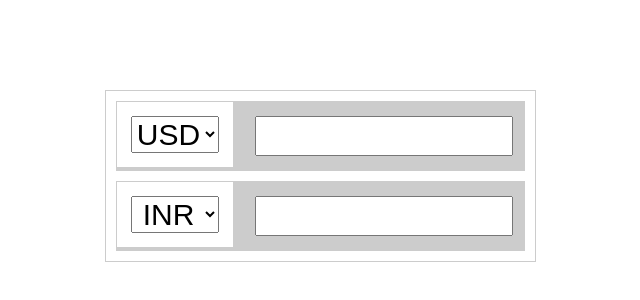
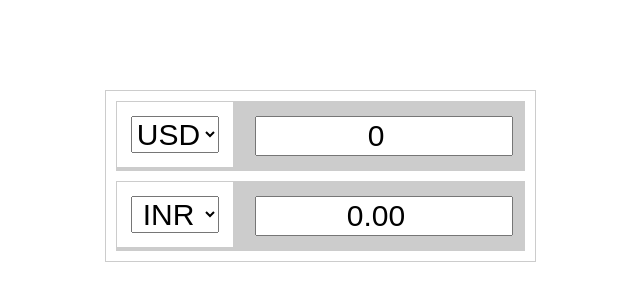
Before and after one commit to muhafiz5814/Currency-Converter, a React (Create React App) app: page / in a window 1280 px wide. Shown: the part 224-524 px from the top of the page, without its empty margins (320-960 px from the left). Built offline with nearby package versions, Linux system fonts and the light colour scheme.

Commit message:
Send the value of amount prop

```diff
--- a/src/App.js
+++ b/src/App.js
@@ -7,8 +7,8 @@ class App extends Component {
     from: "USD",
     to: "INR",
     rate: 1,
-    fromAmt: 1,
-    toAmt: 1
+    fromAmt: 0,
+    toAmt: 0
   }
 
   render() {
@@ -19,11 +19,13 @@ class App extends Component {
             symbol={this.state.from}
             selectSymbol={sym => this.setState({from: sym})}
             selectAmount={amt => this.setState({fromAmt: amt})}
+            amount={this.state.fromAmt}
           />
           <CurrencyInput
             symbol={this.state.to}
             selectSymbol={sym => this.setState({to: sym})}
             selectAmount={amt => this.setState({toAmt: amt})}
+            amount={parseFloat(this.state.fromAmt * this.state.rate).toFixed(2)}
           />
         </StrictMode>
       </div>
```
